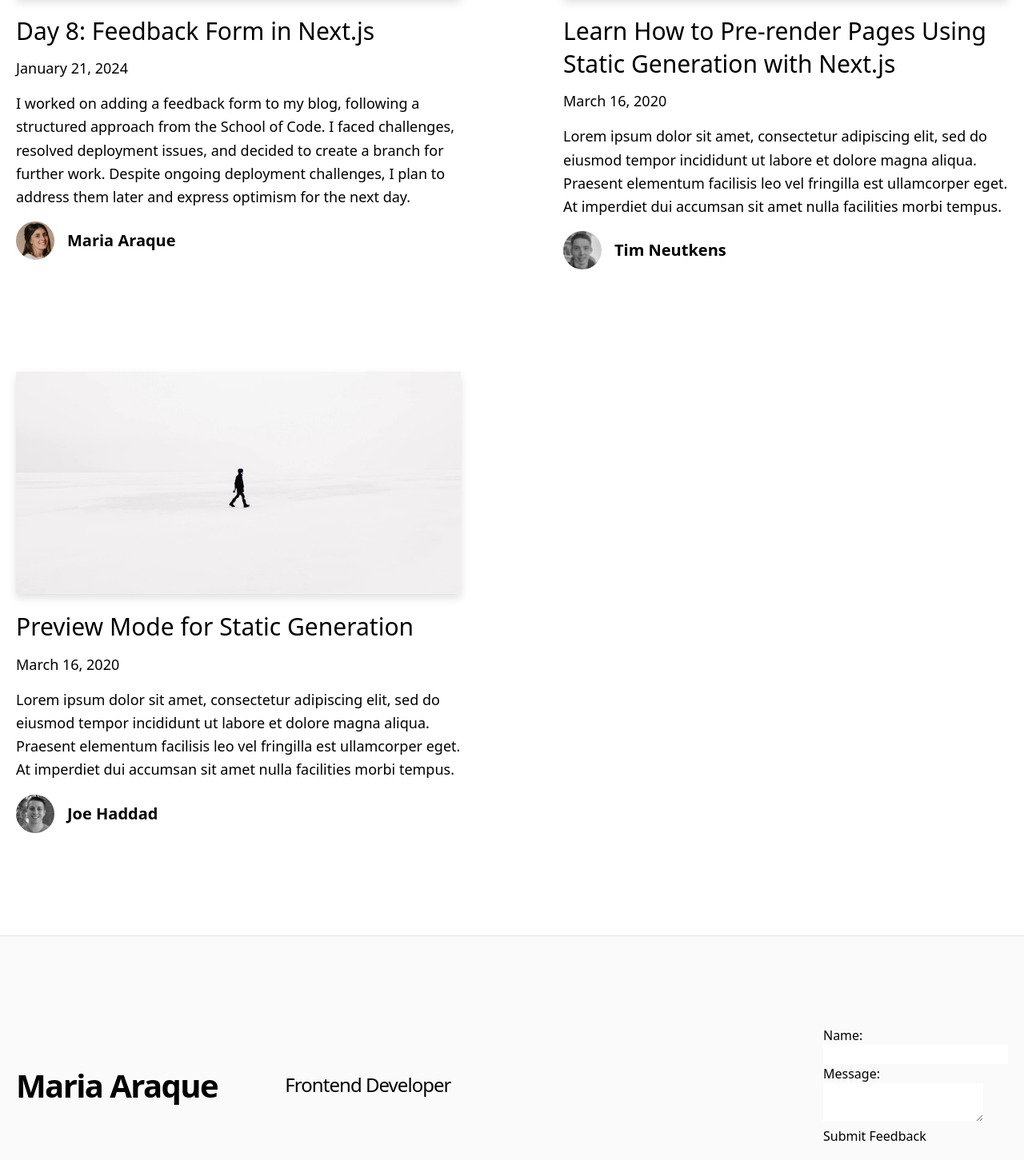
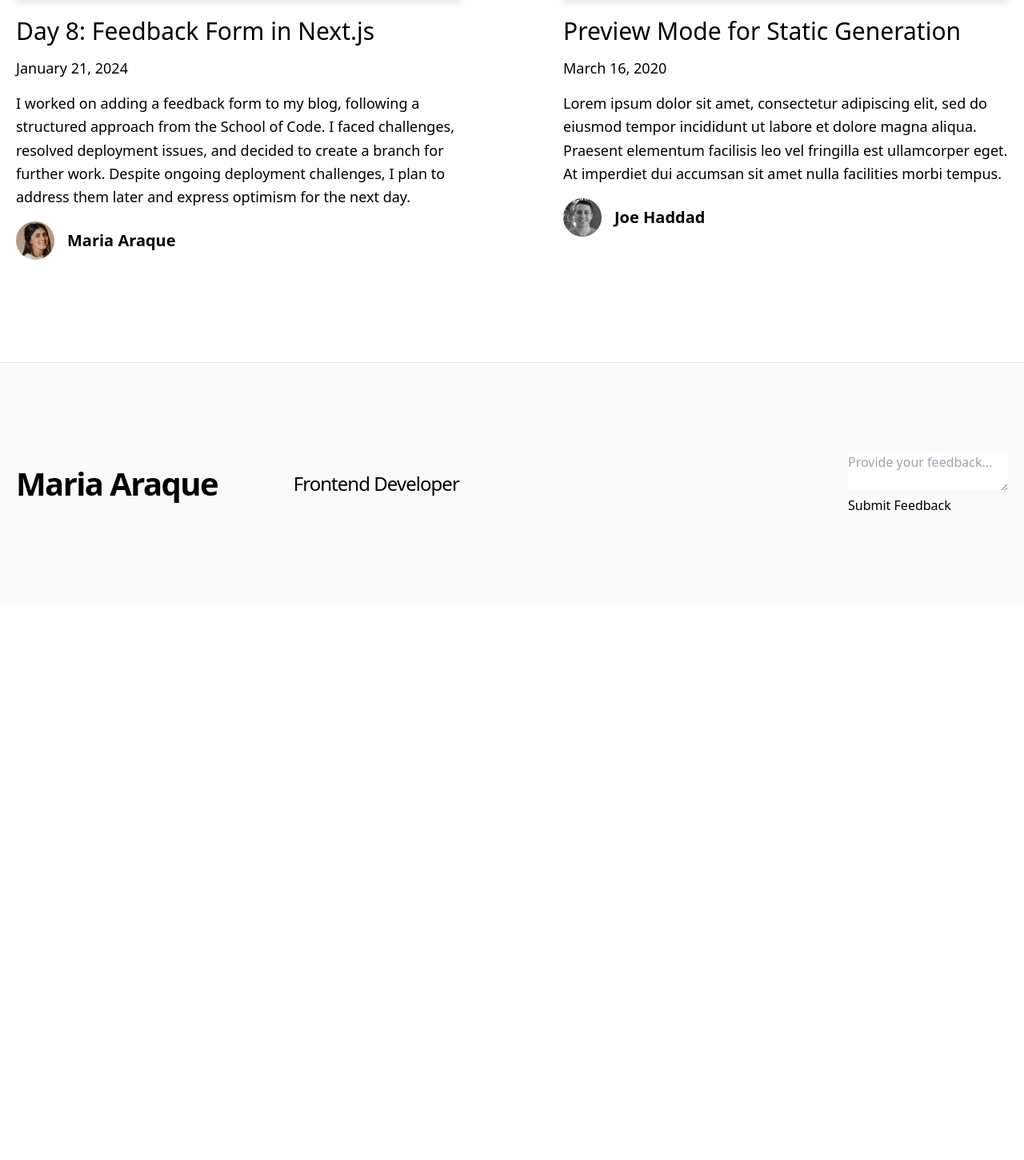
Before and after one commit to maramar0414/Blog, a Next.js app in the folder blog-starter-app/: page / in a window 1280 px wide. Shown: the part 1939-3390 px from the top of the page at 80% size. After the commit the page ends 2695 px from the top, so only its background shows below. Built offline with nearby package versions, Linux system fonts and the light colour scheme.

Commit message:
day 2 update

```diff
--- a/blog-starter-app/_posts/hello-world.md
+++ /dev/null
@@ -1,17 +0,0 @@
----
-title: "Learn How to Pre-render Pages Using Static Generation with Next.js"
-excerpt: "Lorem ipsum dolor sit amet, consectetur adipiscing elit, sed do eiusmod tempor incididunt ut labore et dolore magna aliqua. Praesent elementum facilisis leo vel fringilla est ullamcorper eget. At imperdiet dui accumsan sit amet nulla facilities morbi tempus."
-coverImage: "/assets/blog/hello-world/cover.jpg"
-date: "2020-03-16T05:35:07.322Z"
-author:
-  name: Tim Neutkens
-  picture: "/assets/blog/authors/tim.jpeg"
-ogImage:
-  url: "/assets/blog/hello-world/cover.jpg"
----
-
-Hola estoy probando a ver que cambia
-
-## Lorem Ipsum
-
-Tristique senectus et netus et malesuada fames ac turpis. Ridiculous mus mauris vitae ultricies leo integer malesuada nunc vel. In mollis nunc sed id semper. Egestas tellus rutrum tellus pellentesque. Phasellus vestibulum lorem sed risus ultricies tristique nulla. Quis blandit turpis cursus in hac habitasse platea dictumst quisque. Eros donec ac odio tempor orci dapibus ultrices. Aliquam sem et tortor consequat id porta nibh. Adipiscing elit duis tristique sollicitudin nibh sit amet commodo nulla. Diam vulputate ut pharetra sit amet. Ut tellus elementum sagittis vitae et leo. Arcu non odio euismod lacinia at quis risus sed vulputate.
--- a/blog-starter-app/components/feedback.tsx
+++ b/blog-starter-app/components/feedback.tsx
@@ -7,50 +7,39 @@
 /*style the form*/}
 
 // FeedbackForm.js
-import React, { useState, FormEvent } from 'react';
+import { useState } from 'react';
 import firebase from 'firebase/app';
-import 'firebase/database';
+import 'firebase/firestore';
+import firebaseConfig from '../firebase';
 
-const FeedbackForm: React.FC = () => {
-  const [name, setName] = useState('');
-  const [message, setMessage] = useState('');
+// Initialize Firebase
+if (!firebase.apps.length) {
+  firebase.initializeApp(firebaseConfig);
+}
 
-  const handleSubmit = async (e: FormEvent) => {
+const FeedbackForm = () => {
+  const [feedback, setFeedback] = useState('');
+
+  const handleSubmit = async (e) => {
     e.preventDefault();
 
-    try {
-      // Write data to the 'feedback' node in Firebase Realtime Database
-     // Import the Firebase Realtime Database module
+    // Add your logic to store feedback in Firebase
+    const db = firebase.firestore();
+    await db.collection('feedback').add({
+      feedback,
+      timestamp: new Date(),
+    });
 
-    // ...
-
-    await firebase.database().ref('feedback').push({
-        name,
-        message,
-        timestamp: firebase.database.ServerValue.TIMESTAMP,
-      });
-
-      console.log('Feedback submitted successfully');
-      // Optionally, you can reset the form fields after submission
-      setName('');
-      setMessage('');
-    } catch (error) {
-      console.error('Error submitting feedback:', error.message);
-    }
+    setFeedback('');
   };
 
   return (
     <form onSubmit={handleSubmit}>
-      <label>
-        Name:
-        <input type="text" value={name} onChange={(e) => setName(e.target.value)} />
-      </label>
-      <br />
-      <label>
-        Message:
-        <textarea value={message} onChange={(e) => setMessage(e.target.value)} />
-      </label>
-      <br />
+      <textarea
+        value={feedback}
+        onChange={(e) => setFeedback(e.target.value)}
+        placeholder="Provide your feedback..."
+      />
       <button type="submit">Submit Feedback</button>
     </form>
   );
--- a/blog-starter-app/firebase.js
+++ b/blog-starter-app/firebase.js
@@ -20,3 +20,4 @@ const firebaseConfig = {
 // Initialize Firebase
 const app = initializeApp(firebaseConfig);
 const analytics = getAnalytics(app);
+export default firebaseConfig;
```
